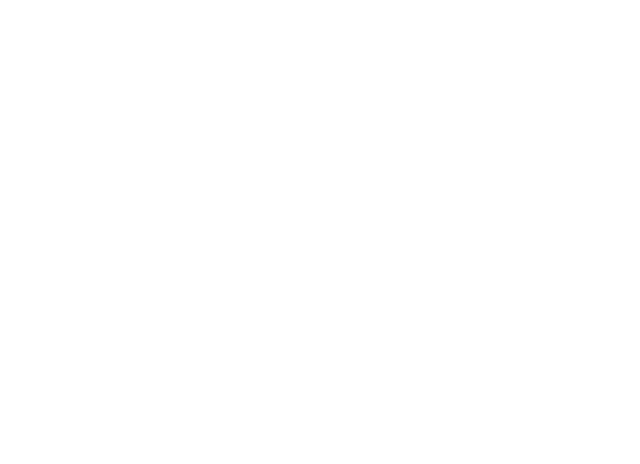
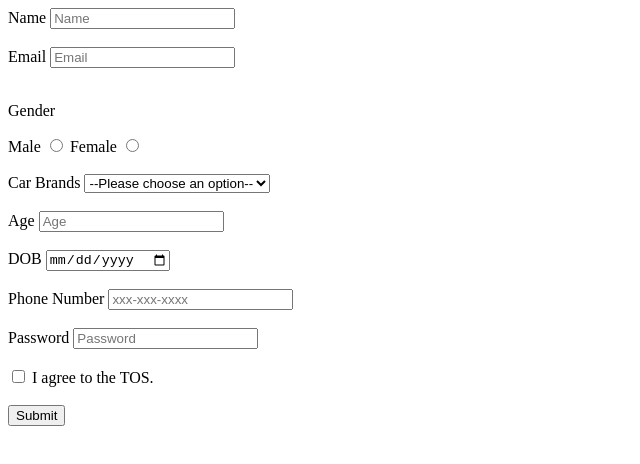
Before and after one commit to acciojob/signup-form-car-anas175, a website: page main.html in a window 1280 px wide. Shown: the whole page, without its empty margins (0-640 px from the left). Drawn offline with Linux system fonts and the light colour scheme.

Commit message:
created a submission

```diff
--- a/main.html
+++ b/main.html
@@ -8,6 +8,61 @@
 
 <body>
 	<!-- the entire body must be written by student -->
+  <form action="" method="post">
+        <label for="name">Name</label>
+        <input type="text" id="name" name="name" placeholder="Name" required>
+        <br> <br>
+
+        <label for="email">Email</label>
+        <input type="email" name="email" id="email" placeholder="Email" required>
+        <br> <br>
+
+        <p>Gender</p>
+        <label for="gender_m">Male</label>
+        <input type="radio" name="gender" id="gender_m" required>
+        <label for="gender_f">Female</label>
+        <input type="radio" name="gender" id="gender_f" >
+        <br> <br>
+
+
+        <label for="cars">Car Brands</label>
+      <select name="cars" id="cars" required>
+        <option value="" disabled selected>--Please choose an option--</option>
+        <option value="BMW">BMW</option>
+        <option value="Audi">Audi</option>
+        <option value="Mercedez">Mercedez</option>
+      </select>
+      <br> <br>
+
+
+        <label for="age">Age</label>
+        <input type="number" name="age" id="age" placeholder="Age" required>
+        <br> <br>
+
+
+        <label for="dob">DOB</label>
+        <input type="date" name="dob" id="dob" placeholder="DOB" required>
+<br> <br>
+
+        <label for="number">Phone Number</label>
+        <input type="number" name="number" id="tel" placeholder="xxx-xxx-xxxx">
+<br> <br>
+
+       <label for="password">Password</label>
+       <input type="password" name="password" placeholder="Password" id="password" required>
+       <br> <br>
+
+
+       <input type="checkbox" name="check" id="tos" required>
+       <label for="check">I agree to the TOS.</label>
+      <br> <br>
+
+
+      <button type="submit">Submit</button>
+
+
+
+    </form>
     <script type="text/javascript" src="./script.js">
 </script>
 
```
